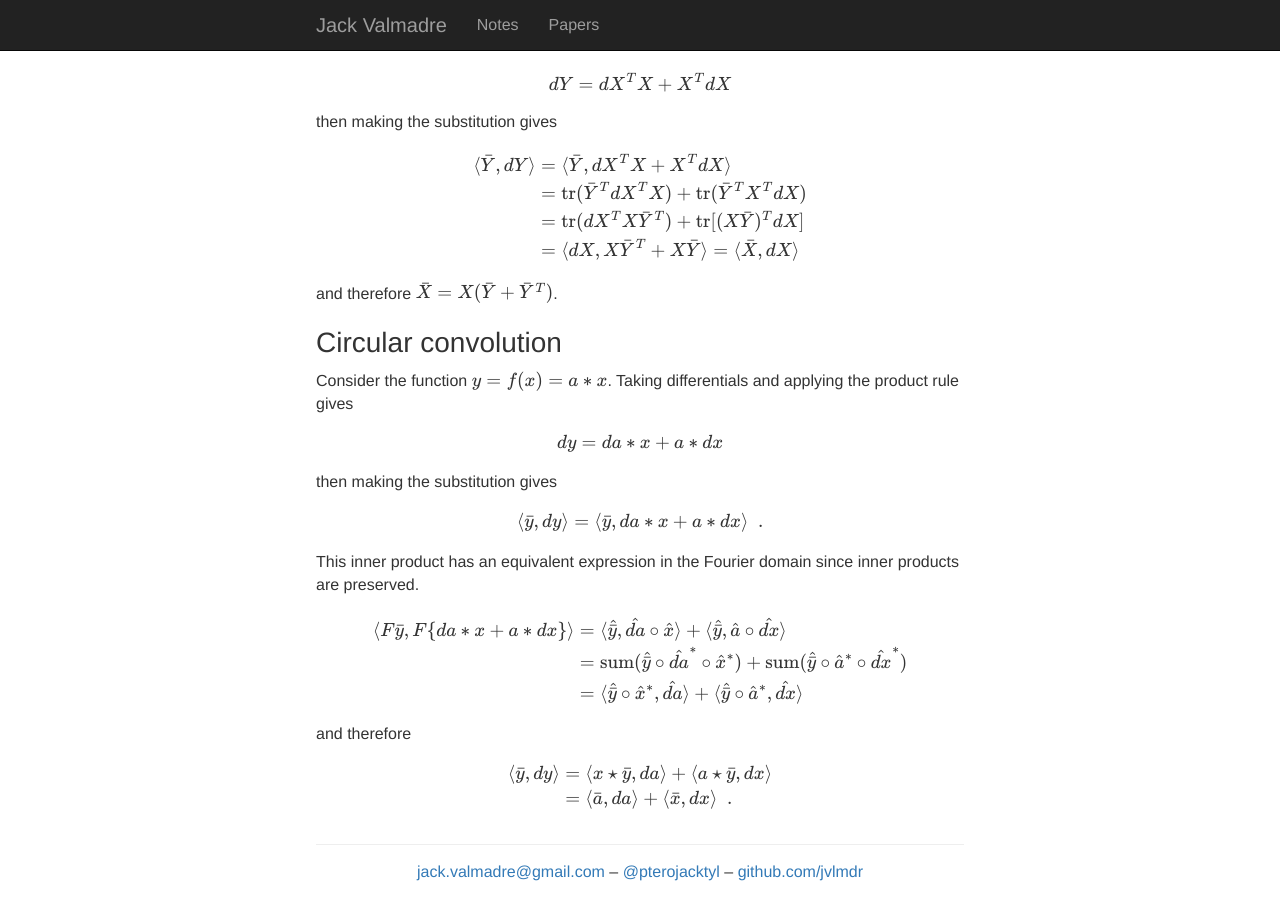
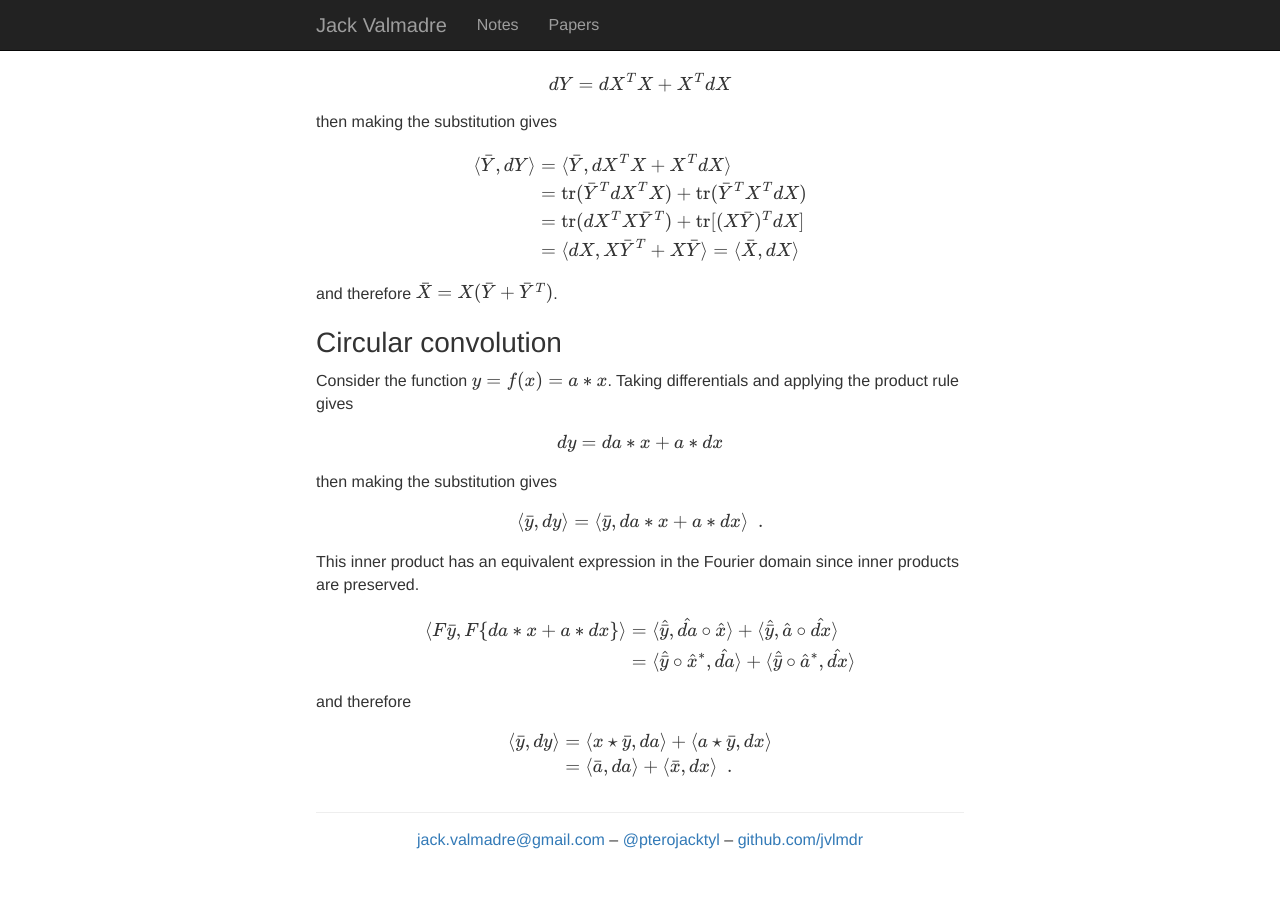
Before and after one commit to jvlmdr/jack.valmadre.net, a Jekyll site: the page built from notes/_posts/2016-09-04-back-prop-differentials.md, in a window 1280 px wide and 900 px high, scrolled down 5684 px. Built offline with Jekyll 4.4.1, drawn with Linux system fonts in a browser that asks for light colours; nearby versions of some CDN libraries; formulas are drawn with MathJax 3; after the commit the page ends 6552 px from its top, so only the background shows below that.

Commit message:
Remove sum line

```diff
--- a/notes/_posts/2016-09-04-back-prop-differentials.md
+++ b/notes/_posts/2016-09-04-back-prop-differentials.md
@@ -348,8 +348,6 @@ $$\begin{aligned}
 \langle F\bar{y}, F\{da * x + a * dx\} \rangle
 & = \langle \hat{\bar{y}}, \hat{da} \circ \hat{x} \rangle
   + \langle \hat{\bar{y}}, \hat{a} \circ \hat{dx} \rangle \\
-& = \operatorname{sum}(\hat{\bar{y}} \circ \hat{da}^* \circ \hat{x}^*)
-  + \operatorname{sum}(\hat{\bar{y}} \circ \hat{a}^* \circ \hat{dx}^*) \\
 & = \langle \hat{\bar{y}} \circ \hat{x}^*, \hat{da} \rangle
   + \langle \hat{\bar{y}} \circ \hat{a}^*, \hat{dx} \rangle\end{aligned}$$
 
```
